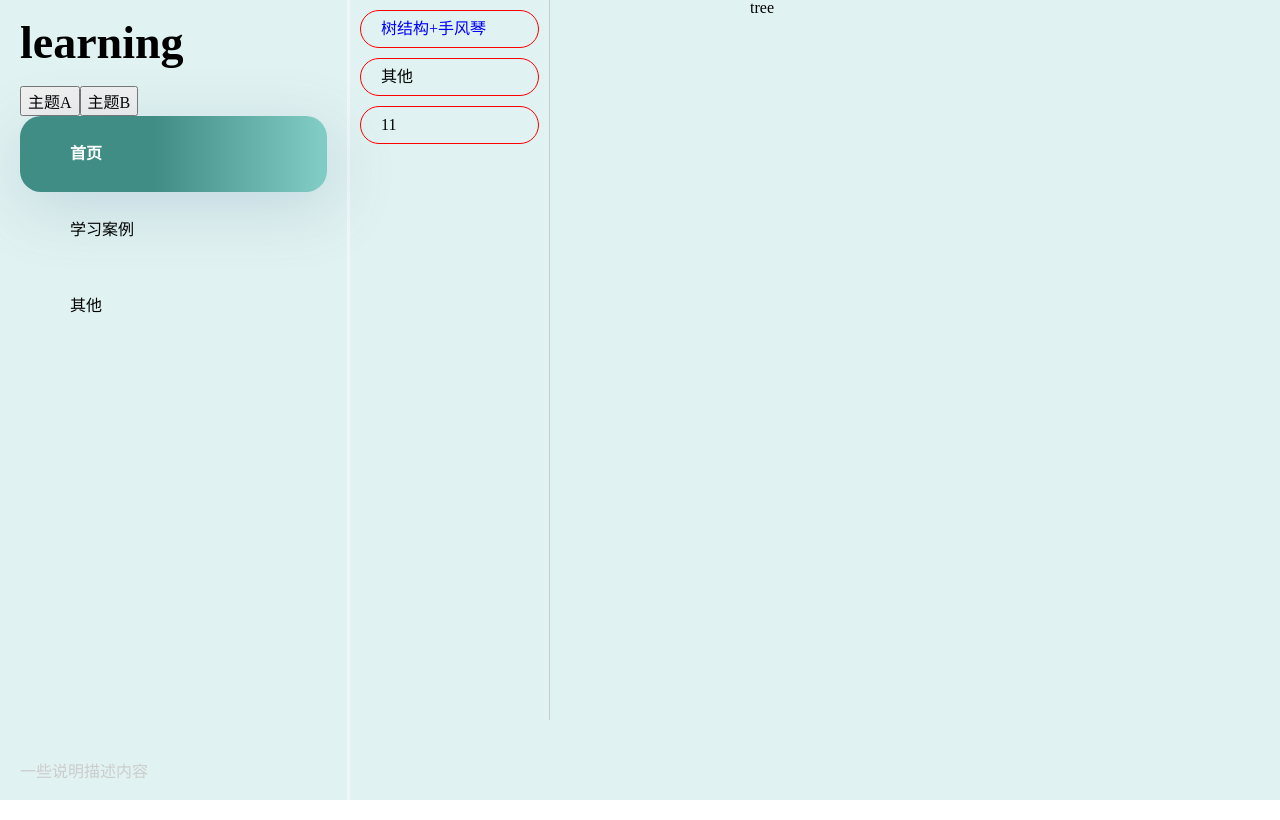
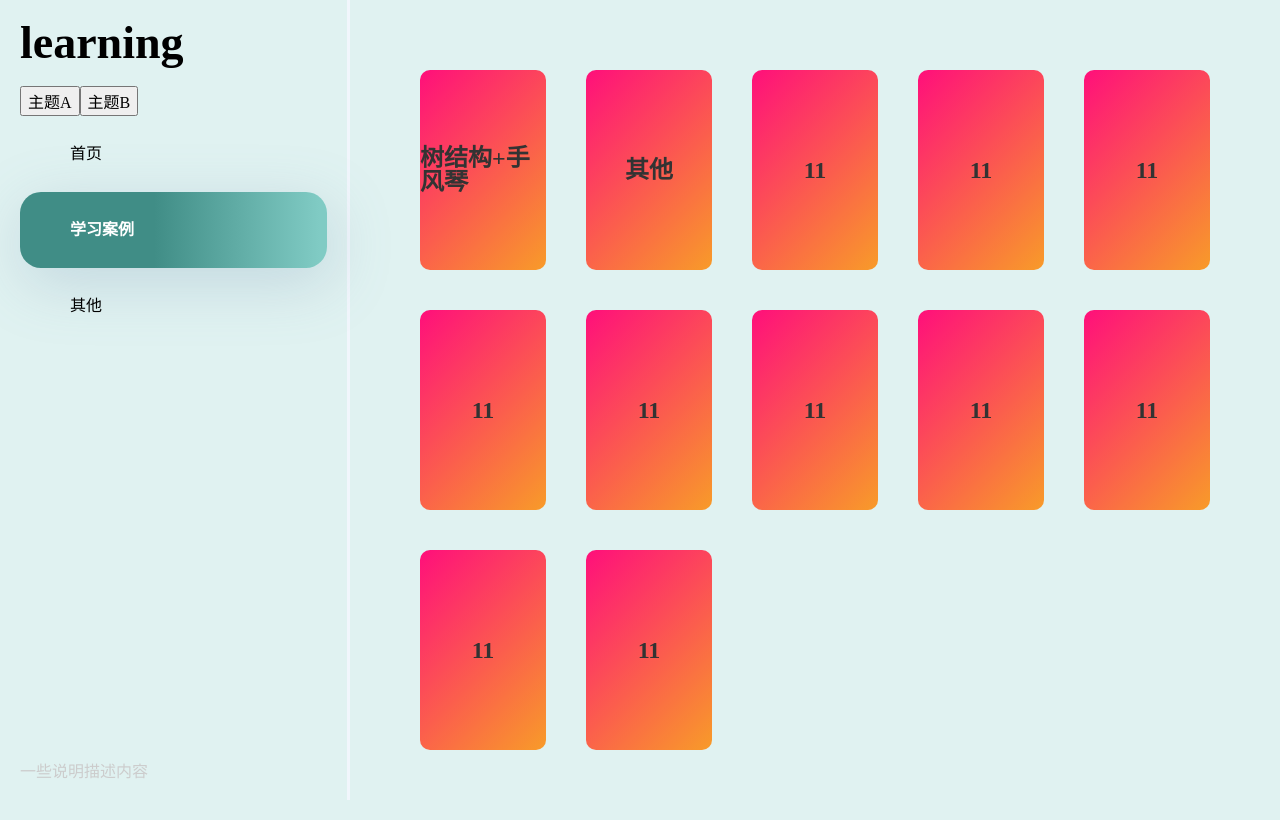
Before and after one commit to EnjunCai/persiObj, a Vue app: page /#/study in a window 1280 px wide. Before the commit this address led to /#/study/tree. Built offline with nearby package versions, Linux system fonts and the light colour scheme.

Commit message:
perf：调整学习路由和部分样式

```diff
--- a/src/App.vue
+++ b/src/App.vue
@@ -12,7 +12,7 @@
           :key="item.id"
           @click="navClick(item.router, index)"
           :class="{
-            active: navIndex == index,
+            active: route.path == item.router,
           }"
         >
           {{ item.title }}
--- a/src/router/index.ts
+++ b/src/router/index.ts
@@ -17,15 +17,7 @@ const routes = [
     path: "/study",
     name: "study",
     component: () => import("../views/study/index.vue"),
-    redirect: "/study/tree",
-
-    children: [
-      {
-        path: "/study/tree",
-        name: "tree",
-        component: () => import("../views/study/Tree/index.vue"),
-      },
-    ],
+    // redirect: "/study/tree",
   },
 
   {
--- a/src/styles/global.scss
+++ b/src/styles/global.scss
@@ -1,5 +1,5 @@
 @import url('./reset.scss');
-
+@import url('https://fonts.googleapis.com/css?family=Poppins:100,200,300,400,500,600,700,800,900');
 :root {
   --bg-color: #e0f2f1;
   --text-color: #000;
--- a/src/views/study/index.vue
+++ b/src/views/study/index.vue
@@ -1,19 +1,15 @@
 <template>
   <div class="wrapper">
-    <div class="list">
-      <ul>
-        <li
-          :class="{ activeList: route.path == item.router }"
-          v-for="item in list"
-          :key="item.id"
-          @click="navClick(item.router)"
-        >
-          {{ item.title }}
-        </li>
-      </ul>
-    </div>
-    <div class="content">
-      <router-view></router-view>
+    <div class="card-wrapper" v-for="item in list" :key="item.id">
+      <div class="card">
+        <div class="title">{{ item.title }}</div>
+        <div class="card__content">
+          <p class="card__title">{{ item.title }}</p>
+          <p class="card__description">
+            {{ item.text }}
+          </p>
+        </div>
+      </div>
     </div>
   </div>
 </template>
@@ -30,11 +26,57 @@ const list = reactive([
     id: "list1",
     title: "树结构+手风琴",
     router: "/study/tree",
+    text: "一个树结构的展开，主要展示的是高度不确定，从0到自适应高度让transition生效",
   },
   {
     id: "list2",
     title: "其他",
     router: "/study/1",
+  },
+  {
+    id: "list3",
+    title: "11",
+    router: "/study/2",
+  },
+  {
+    id: "list3",
+    title: "11",
+    router: "/study/2",
+  },
+  {
+    id: "list3",
+    title: "11",
+    router: "/study/2",
+  },
+  {
+    id: "list3",
+    title: "11",
+    router: "/study/2",
+  },
+  {
+    id: "list3",
+    title: "11",
+    router: "/study/2",
+  },
+  {
+    id: "list3",
+    title: "11",
+    router: "/study/2",
+  },
+  {
+    id: "list3",
+    title: "11",
+    router: "/study/2",
+  },
+  {
+    id: "list3",
+    title: "11",
+    router: "/study/2",
+  },
+  {
+    id: "list3",
+    title: "11",
+    router: "/study/2",
   },
   {
     id: "list3",
@@ -52,30 +94,73 @@ const navClick = function (link: string) {
 <style scoped lang="scss">
 .wrapper {
   display: flex;
-  .list {
-    // position: fixed;
-    top: 80px;
-    left: 0;
-    width: 200px;
-    height: calc(100vh - 80px);
-    border-right: 1px solid #ccc;
-    ul {
-      padding: 10px;
-      .activeList {
-        color: blue;
-      }
-      li {
-        padding: 10px 20px;
-        cursor: pointer;
-        margin-bottom: 10px;
-        border: 1px solid red;
-        border-radius: 50px;
-      }
-    }
-  }
+  padding: 50px;
+  // gap: 30px;
+  flex-wrap: wrap;
+  width: calc(100vw - 350px);
+}
 
-  .content {
-    margin-left: 200px;
+.card-wrapper {
+  padding: 20px;
+
+  width: 20%;
+}
+.card {
+  position: relative;
+
+  height: 200px;
+  background: linear-gradient(-45deg, #f89b29 0%, #ff0f7b 100%);
+  border-radius: 10px;
+  display: flex;
+  align-items: center;
+  justify-content: center;
+  overflow: hidden;
+  transition: all 0.6s cubic-bezier(0.23, 1, 0.32, 1);
+  cursor: pointer;
+
+  .title {
+    font-size: 24px;
+    color: #333;
+    font-weight: 700;
   }
 }
+
+.card:hover {
+  // transform: rotate(-5deg) scale(1.1);
+  box-shadow: 0 10px 20px rgba(0, 0, 0, 0.2);
+}
+
+.card__content {
+  position: absolute;
+  top: 50%;
+  left: 50%;
+  // transform: translate(-50%, -50%) rotate(-45deg);
+  width: 100%;
+  height: 100%;
+  padding: 20px;
+  border-radius: 4px;
+  box-sizing: border-box;
+  background-color: #fff;
+  opacity: 0;
+  transition: all 0.6s cubic-bezier(0.23, 1, 0.32, 1);
+}
+
+.card:hover .card__content {
+  transform: translate(-50%, -50%) rotate(0deg);
+  opacity: 1;
+}
+
+.card__title {
+  margin: 0;
+  font-size: 24px;
+  color: #333;
+  font-weight: 700;
+}
+
+.card__description {
+  margin: 10px 0 0;
+  font-size: 14px;
+  color: #777;
+  line-height: 1.4;
+}
 </style>
```
